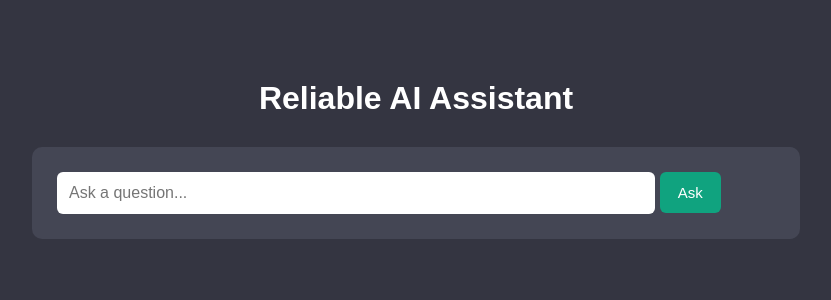
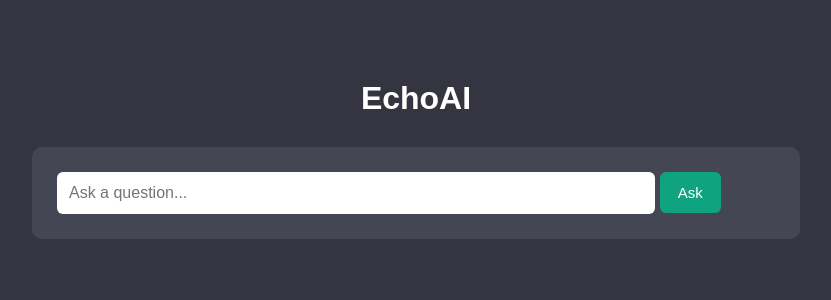
Before and after one commit to Sirirao15/reliable-ai-assistant, a Flask app: page / in a window 1280 px wide. Shown: the top 300 px of the page, without its empty margins (224-1055 px from the left). Run offline with Flask 3, Linux system fonts and the light colour scheme.

Commit message:
Update index.html

```diff
--- a/templates/index.html
+++ b/templates/index.html
@@ -2,7 +2,7 @@
 <html>
 <head>
 
-<title>Reliable AI Assistant</title>
+<title>EchoAI</title>
 
 <link rel="stylesheet" href="{{ url_for('static', filename='style.css') }}">
 
@@ -12,7 +12,7 @@
 
 <div class="container">
 
-<h1>Reliable AI Assistant</h1>
+<h1>EchoAI</h1>
 
 <div class="chat-box">
 
```
